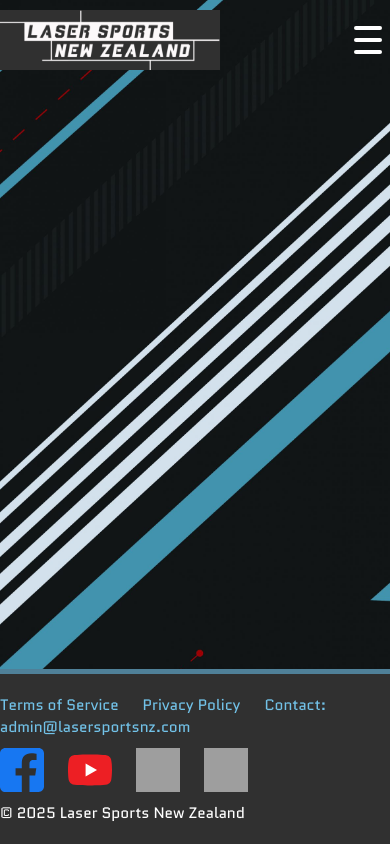
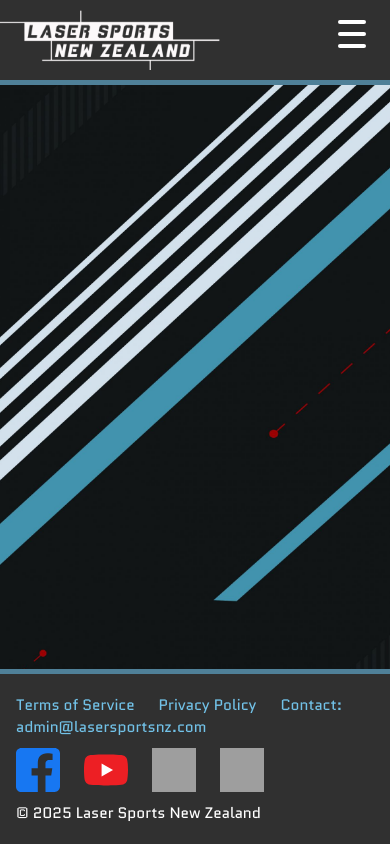
Before and after one commit to lasersportsnz/lsnz, a Flask app: page / in a window 390 px wide. Run offline with Flask 3, Linux system fonts and the light colour scheme; grey boxes are pictures that could not be loaded.

Commit message:
Third tweak for mobile

```diff
--- a/app/main/routes.py
+++ b/app/main/routes.py
@@ -91,7 +91,7 @@ def blog():
             'body': 'Here\'s why you should play laser tag: it\'s a great way to exercise and have fun!'
         }
     ]
-    return render_template('blog.html', title='Blog', user=user, posts=posts)
+    return render_template('blog.html', title='Blog', posts=posts)
 
 
 @bp.route('/about')
--- a/app/static/style.css
+++ b/app/static/style.css
@@ -14,8 +14,27 @@ body {
     background: url('../static/Large-Background-Repeatable-01-scaled.jpg') repeat;
     background-size: cover;
     background-attachment: fixed;
+    background-position: center center;
+    background-repeat: repeat;
     display: flex;
     flex-direction: column;
+}
+
+@media (max-width: 900px) {
+    body {
+        background-attachment: scroll;
+        background-size: cover;
+        background-position: center top;
+    }
+}
+
+header.site-header {
+    background: #303030;
+    border-bottom: 5px solid #4F8098;
+    width: 100%;
+    margin: 0;
+    padding: 0;
+    z-index: 1001;
 }
 
 header.site-header,
@@ -264,8 +283,13 @@ footer.site-footer {
     }
     .burger-menu {
         display: flex;
+        position: absolute;
+        top: 12px;
+        right: 16px;
+        z-index: 1200;
     }
     .header-inner {
+        position: relative;
         flex-wrap: wrap;
     }
     .header-inner,
@@ -276,4 +300,8 @@ footer.site-footer {
         padding-left: 0;
         padding-right: 0;
     }
+    .footer-inner {
+        padding-left: 16px;
+        padding-right: 16px;
+    }
 }
```
